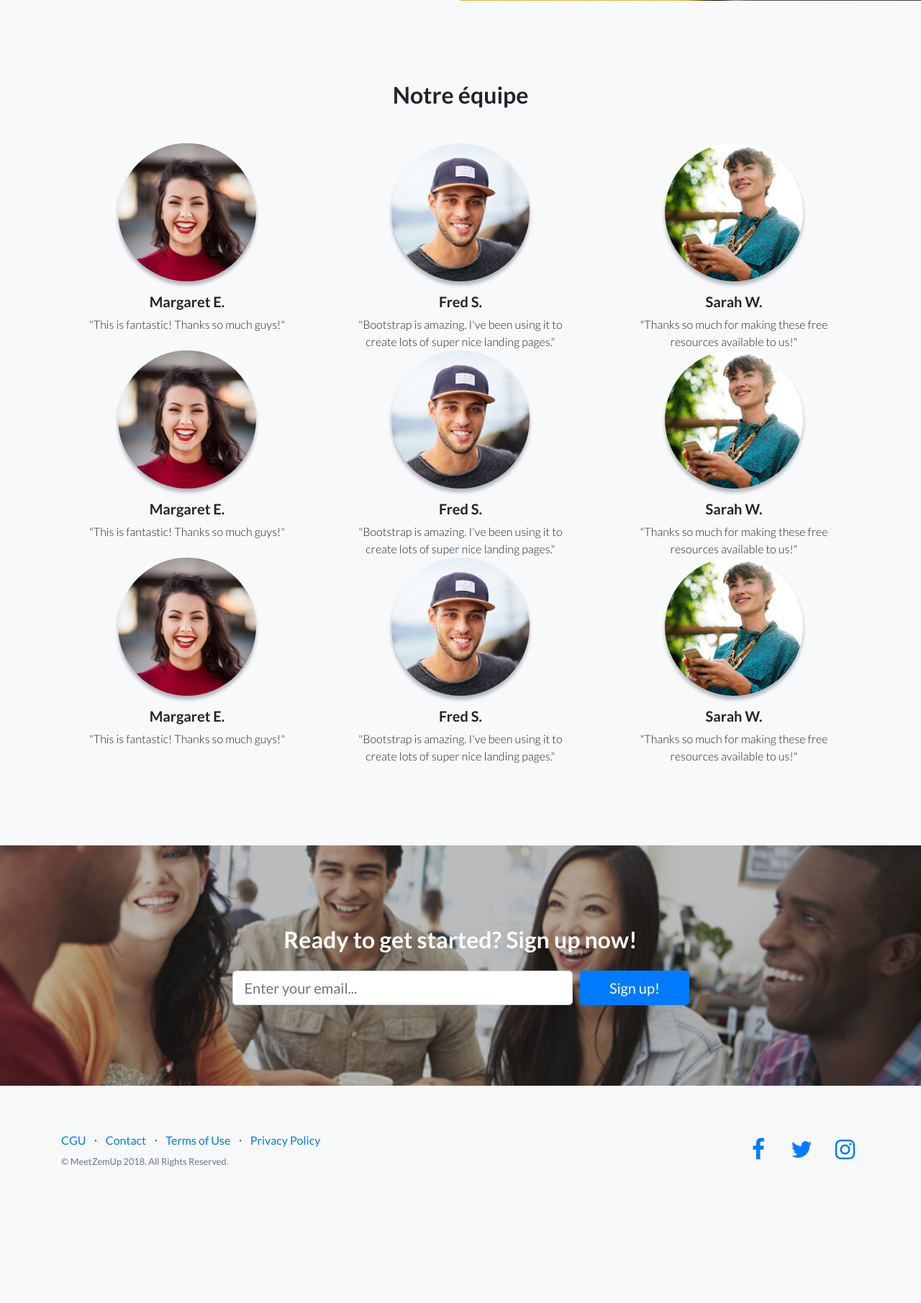
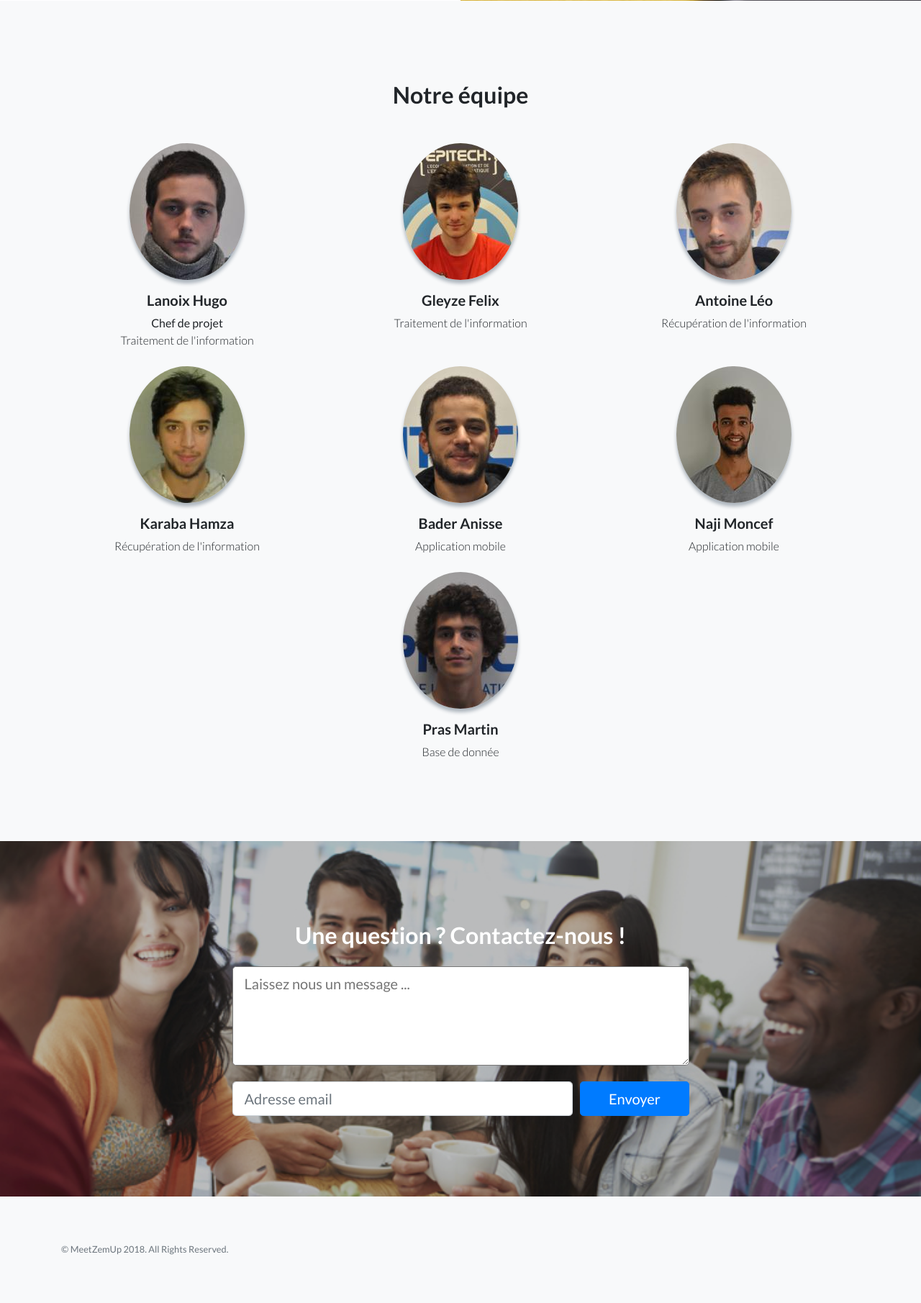
Before and after one commit to MartinDeMarcy/MeetzemUp-API, a PHP site: page /www/website/index.html in a window 1280 px wide. Shown: the part 2987-4798 px from the top of the page at 72% size. Before the commit the page ends 4609 px from the top, so only its background shows below. Run offline with PHP 8.4, Linux system fonts and the light colour scheme; some libraries are stand-ins or nearby versions.

Commit message:
Website finish

```diff
--- a/website/index.html
+++ b/website/index.html
@@ -120,69 +120,58 @@
       <div class="row">
         <div class="col-lg-4">
           <div class="testimonial-item mx-auto mb-5 mb-lg-0">
-              <img class="img-fluid rounded-circle mb-3" src="img/testimonials-1.jpg" alt="">
-              <h5>Margaret E.</h5>
-              <p class="font-weight-light mb-0">"This is fantastic! Thanks so much guys!"</p>
+            <img class="img-fluid rounded-circle mb-3" src="img/hugo.lanoix.jpg" alt="">
+            <h5>Lanoix Hugo</h5>
+            <p class="font-weight-light mb-0"><b>Chef de projet</b></p><p class="font-weight-light mb-0"> Traitement de l'information</p>
           </div>
         </div>
         <div class="col-lg-4">
           <div class="testimonial-item mx-auto mb-5 mb-lg-0">
-              <img class="img-fluid rounded-circle mb-3" src="img/testimonials-2.jpg" alt="">
-              <h5>Fred S.</h5>
-              <p class="font-weight-light mb-0">"Bootstrap is amazing. I've been using it to create lots of super nice landing pages."</p>
+            <img class="img-fluid rounded-circle mb-3" src="img/felix.gleyze.jpg" alt="">
+            <h5>Gleyze Felix</h5>
+            <p class="font-weight-light mb-0">Traitement de l'information</p>
           </div>
         </div>
         <div class="col-lg-4">
           <div class="testimonial-item mx-auto mb-5 mb-lg-0">
-              <img class="img-fluid rounded-circle mb-3" src="img/testimonials-3.jpg" alt="">
-              <h5>Sarah	W.</h5>
-              <p class="font-weight-light mb-0">"Thanks so much for making these free resources available to us!"</p>
+            <img class="img-fluid rounded-circle mb-3" src="img/leo.antoine.jpg" alt="">
+            <h5>Antoine Léo</h5>
+            <p class="font-weight-light mb-0">Récupération de l'information</p>
           </div>
         </div>
       </div>
+      <br/>
       <div class="row">
         <div class="col-lg-4">
           <div class="testimonial-item mx-auto mb-5 mb-lg-0">
-              <img class="img-fluid rounded-circle mb-3" src="img/testimonials-1.jpg" alt="">
-              <h5>Margaret E.</h5>
-              <p class="font-weight-light mb-0">"This is fantastic! Thanks so much guys!"</p>
+            <img class="img-fluid rounded-circle mb-3" src="img/hamza.karaba.jpg" alt="">
+            <h5>Karaba Hamza</h5>
+            <p class="font-weight-light mb-0">Récupération de l'information</p>
           </div>
         </div>
         <div class="col-lg-4">
           <div class="testimonial-item mx-auto mb-5 mb-lg-0">
-              <img class="img-fluid rounded-circle mb-3" src="img/testimonials-2.jpg" alt="">
-              <h5>Fred S.</h5>
-              <p class="font-weight-light mb-0">"Bootstrap is amazing. I've been using it to create lots of super nice landing pages."</p>
+            <img class="img-fluid rounded-circle mb-3" src="img/anisse.bader.jpg" alt="">
+            <h5>Bader Anisse</h5>
+            <p class="font-weight-light mb-0">Application mobile</p>
           </div>
         </div>
         <div class="col-lg-4">
           <div class="testimonial-item mx-auto mb-5 mb-lg-0">
-              <img class="img-fluid rounded-circle mb-3" src="img/testimonials-3.jpg" alt="">
-              <h5>Sarah W.</h5>
-              <p class="font-weight-light mb-0">"Thanks so much for making these free resources available to us!"</p>
+            <img class="img-fluid rounded-circle mb-3" src="img/moncef.naji.jpg" alt="">
+            <h5>Naji Moncef</h5>
+            <p class="font-weight-light mb-0">Application mobile</p>
           </div>
         </div>
       </div>
+      <br/>
       <div class="row">
-          <div class="col-lg-4">
+        <div class="col-lg-12">
           <div class="testimonial-item mx-auto mb-5 mb-lg-0">
-              <img class="img-fluid rounded-circle mb-3" src="img/testimonials-1.jpg" alt="">
-              <h5>Margaret E.</h5>
-              <p class="font-weight-light mb-0">"This is fantastic! Thanks so much guys!"</p>
+            <img class="img-fluid rounded-circle mb-3" src="img/martin.pras.jpg" alt="">
+            <h5>Pras Martin</h5>
+            <p class="font-weight-light mb-0">Base de donnée</p>
           </div>
-          </div>
-          <div class="col-lg-4">
-            <div class="testimonial-item mx-auto mb-5 mb-lg-0">
-              <img class="img-fluid rounded-circle mb-3" src="img/testimonials-2.jpg" alt="">
-              <h5>Fred S.</h5>
-              <p class="font-weight-light mb-0">"Bootstrap is amazing. I've been using it to create lots of super nice landing pages."</p>
-            </div>
-          </div>
-          <div class="col-lg-4">
-            <div class="testimonial-item mx-auto mb-5 mb-lg-0">
-              <img class="img-fluid rounded-circle mb-3" src="img/testimonials-3.jpg" alt="">
-              <h5>Sarah W.</h5>
-              <p class="font-weight-light mb-0">"Thanks so much for making these free resources available to us!"</p>
         </div>
       </div>
     </div>
@@ -195,16 +184,25 @@
   <div class="container">
     <div class="row">
       <div class="col-xl-9 mx-auto">
-            <h2 class="mb-4">Ready to get started? Sign up now!</h2>
+        <h2 class="mb-4">Une question ? Contactez-nous !</h2>
       </div>
       <div class="col-md-10 col-lg-8 col-xl-7 mx-auto">
-            <form>
+        <div id="form-messages" class="alert alert-info text-center" role="alert">
+          Votre message a bien été envoyé ! Merci !
+        </div>
+        <div id="form-errors" class="alert alert-danger text-center" role="alert">
+          Veulliez remplir le champ message et le champ email avec un mail valide afin de nous contacter.
+        </div>
+        <form id="contact" action="contact/contact.php" method="post">
+          <div class="form-group">
+            <textarea class="col-12 form-control-lg" rows="4" placeholder="Laissez nous un message ..." name="msg" required="required"></textarea>
+          </div>
           <div class="form-row">
             <div class="col-12 col-md-9 mb-2 mb-md-0">
-                  <input type="email" class="form-control form-control-lg" placeholder="Enter your email...">
+              <input type="email" name="email" class="form-control form-control-lg" placeholder="Adresse email" required="required">
             </div>
             <div class="col-12 col-md-3">
-                  <button type="submit" class="btn btn-block btn-lg btn-primary">Sign up!</button>
+              <button type="submit" class="btn btn-block btn-lg btn-primary">Envoyer</button>
             </div>
           </div>
         </form>
@@ -218,7 +216,7 @@
   <div class="container">
     <div class="row">
       <div class="col-lg-6 h-100 text-center text-lg-left my-auto">
-            <ul class="list-inline mb-2">
+        <!--<ul class="list-inline mb-2">
           <li class="list-inline-item">
             <a href="pages/cgu.html">CGU</a>
           </li>
@@ -234,11 +232,11 @@
           <li class="list-inline-item">
             <a href="#">Privacy Policy</a>
           </li>
-            </ul>
+        </ul>-->
         <p class="text-muted small mb-4 mb-lg-0">&copy; MeetZemUp 2018. All Rights Reserved.</p>
       </div>
       <div class="col-lg-6 h-100 text-center text-lg-right my-auto">
-            <ul class="list-inline mb-0">
+        <!--<ul class="list-inline mb-0">
           <li class="list-inline-item mr-3">
             <a href="#">
               <i class="fa fa-facebook fa-2x fa-fw"></i>
@@ -254,7 +252,7 @@
               <i class="fa fa-instagram fa-2x fa-fw"></i>
             </a>
           </li>
-            </ul>
+        </ul>-->
       </div>
     </div>
   </div>
@@ -263,7 +261,30 @@
 <!-- Bootstrap core JavaScript -->
 <script src="vendor/jquery/jquery.min.js"></script>
 <script src="vendor/bootstrap/js/bootstrap.bundle.min.js"></script>
+<script>
+  $(function() {
+      var form = $('#contact');
+      var formMessages = $('#form-messages');
+      var formError = $('#form-errors');
+      formMessages.hide();
+      formError.hide();
 
+      $(form).submit(function(event) {
+          event.preventDefault();
+          var formData = $(form).serialize();
+          console.log(formData);
+          $.ajax({
+              type: 'POST',
+              url: $(form).attr('action'),
+              data: formData
+          }).done(function (response) {
+            formMessages.fadeIn();
+          }).fail(function (response) {
+            formError.show();
+          });
+      });
+  });
+</script>
 </body>
 
 </html>
```
Also changed, not shown: website/contact/contact.php (added, +31 -0 lines), website/css/landing-page.css (line endings or trailing spaces), website/img/anisse.bader.jpg (added), website/img/felix.gleyze.jpg (added), website/img/hamza.karaba.jpg (added), website/img/hugo.lanoix.jpg (added), website/img/leo.antoine.jpg (added), website/img/martin.pras.jpg (added), website/img/moncef.naji.jpg (added). Lines whose indentation alone changed are shown as unchanged.
